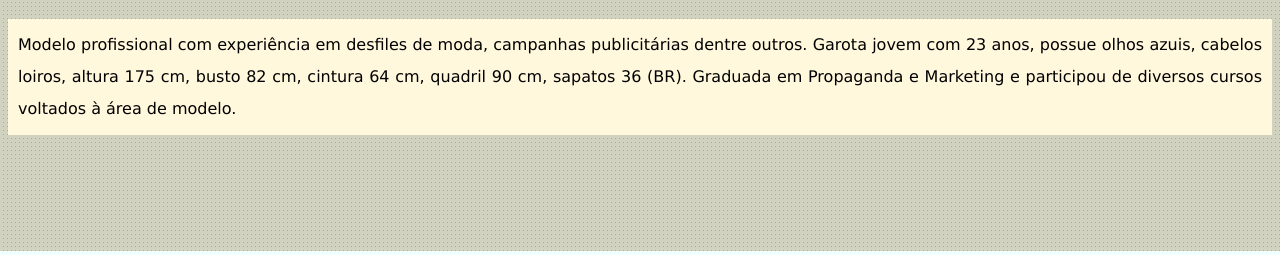
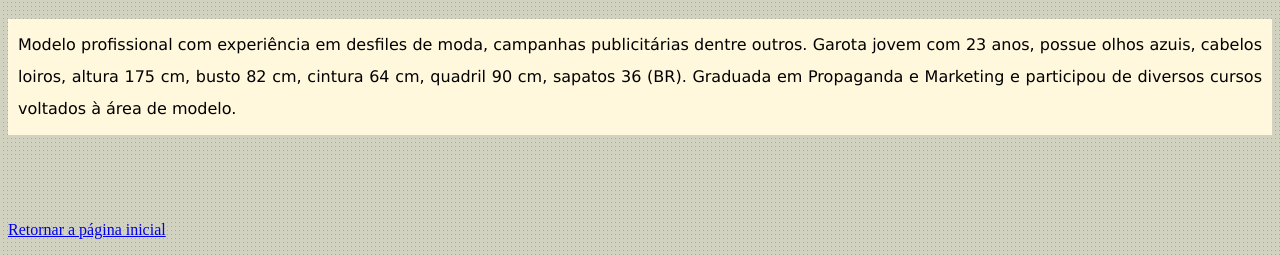
Before and after one commit to agcarvalho-eng/Site_Modelo, a plain HTML site: page Home.html in a window 1280 px wide. Shown: the part 549-804 px from the top of the page. Drawn offline with Linux system fonts and the light colour scheme.

Commit message:
Versão 3

```diff
--- a/Home.html
+++ b/Home.html
@@ -16,5 +16,9 @@
             Garota jovem com 23 anos, possue olhos azuis, cabelos loiros, altura 175 cm, busto 82 cm, cintura 64 cm, quadril 90 cm,
             sapatos 36 (BR). Graduada em Propaganda e Marketing e participou de diversos cursos voltados à área de modelo.
         </p>
+        <br>
+        <br>
+        <br>
+        <p><a href="index.html">Retornar a página inicial</a></p>
 </body>
 </html>
```
Also changed, not shown: Bio.html (+5 -0 lines), Campanhas.html (+4 -0 lines), Contato.html (+4 -0 lines).
